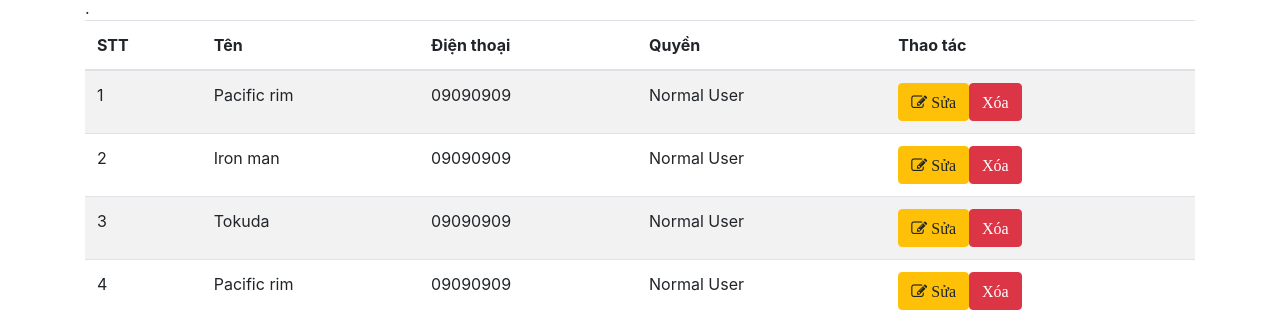
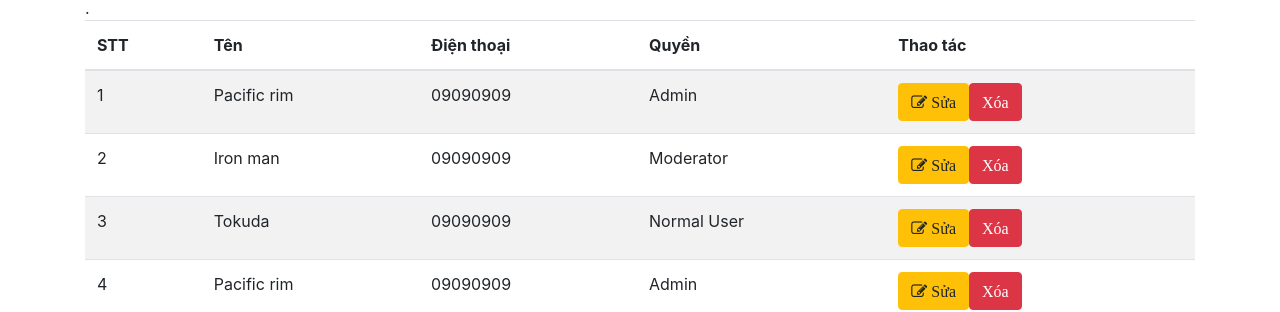
Before and after one commit to clc-thangle/React-Js, a React (Create React App) app: page / in a window 1280 px wide. Shown: the part 492-804 px from the top of the page. Built offline with nearby package versions, Linux system fonts and the light colour scheme.

Commit message:
[PHAN-27] Phan tich logic thuc hien chuc nang sua thong tin

```diff
--- a/src/Components/App.js
+++ b/src/Components/App.js
@@ -17,6 +17,12 @@ class App extends Component {
             data : DataUser,
             searchText : ""
         }
+    }
+
+    editUser  = (user) => {
+        console.log('ket noi ok ');
+        console.log(user);
+
     }
 
     getNewUserDate = (name,tel,Permission) => {
@@ -68,7 +74,8 @@ class App extends Component {
                             <Search
                             checkConnectProps={(dl) => {this.getTextSearch(dl)}}
                              ketNoi={() => this.doiTrangThai()} hienThiForm = {this.state.hienThiForm} />
-                            <TableData dataUserProps={ketQua}/>
+                            <TableData dataUserProps={ketQua}
+                            editFun={(user)=> this.editUser(user)}/>
                             <AddUser add={(name,tel,Permission) => this.getNewUserDate(name,tel,Permission  )} hienThiForm={this.state.hienThiForm}/>
                         </div>
                     </div>
--- a/src/Components/TableData.js
+++ b/src/Components/TableData.js
@@ -4,7 +4,11 @@ import TableDataRow from './TableDataRow';
 class TableData extends Component {
 
   mappingDataUser = () => this.props.dataUserProps.map((value, key) => (
-    <TableDataRow userName={value.name} key={key} stt={key} tel={value.tel} permission={value.Permission} />
+    <TableDataRow editFunClick={(user) => this.props.editFun(value)}
+    userName={value.name}
+    key={key} stt={key}
+    tel={value.tel}
+    permission={value.Permission} />
   ))
 
 
--- a/src/Components/TableDataRow.js
+++ b/src/Components/TableDataRow.js
@@ -3,9 +3,13 @@ import React, { Component } from 'react';
 class TableDataRow extends Component {
 
     permissionShow  = () => {
-        if(parseInt(this.props.permission === 1 )){return "Admin";}
-        else if (parseInt(this.props.permission === 2)){return "Moderator";}
+        if(this.props.permission == 1 ){return "Admin";}
+        else if (this.props.permission == 2){return "Moderator";}
         else {return "Normal User";}
+    }
+
+    editClick  = () => {
+      this.props.editFunClick();
     }
 
     render() {
@@ -17,7 +21,7 @@ class TableDataRow extends Component {
         <td>{this.permissionShow()}</td>
         <td>
           <div className="btn btn-warning sua">
-            <i className="fa fa-edit    "> Sửa </i>
+            <i className="fa fa-edit    " onClick={() => this.editClick()}> Sửa </i>
           </div>
           <div className="btn btn-danger xoa">
             <i className="fa fa-delete    "> Xóa </i>
```
